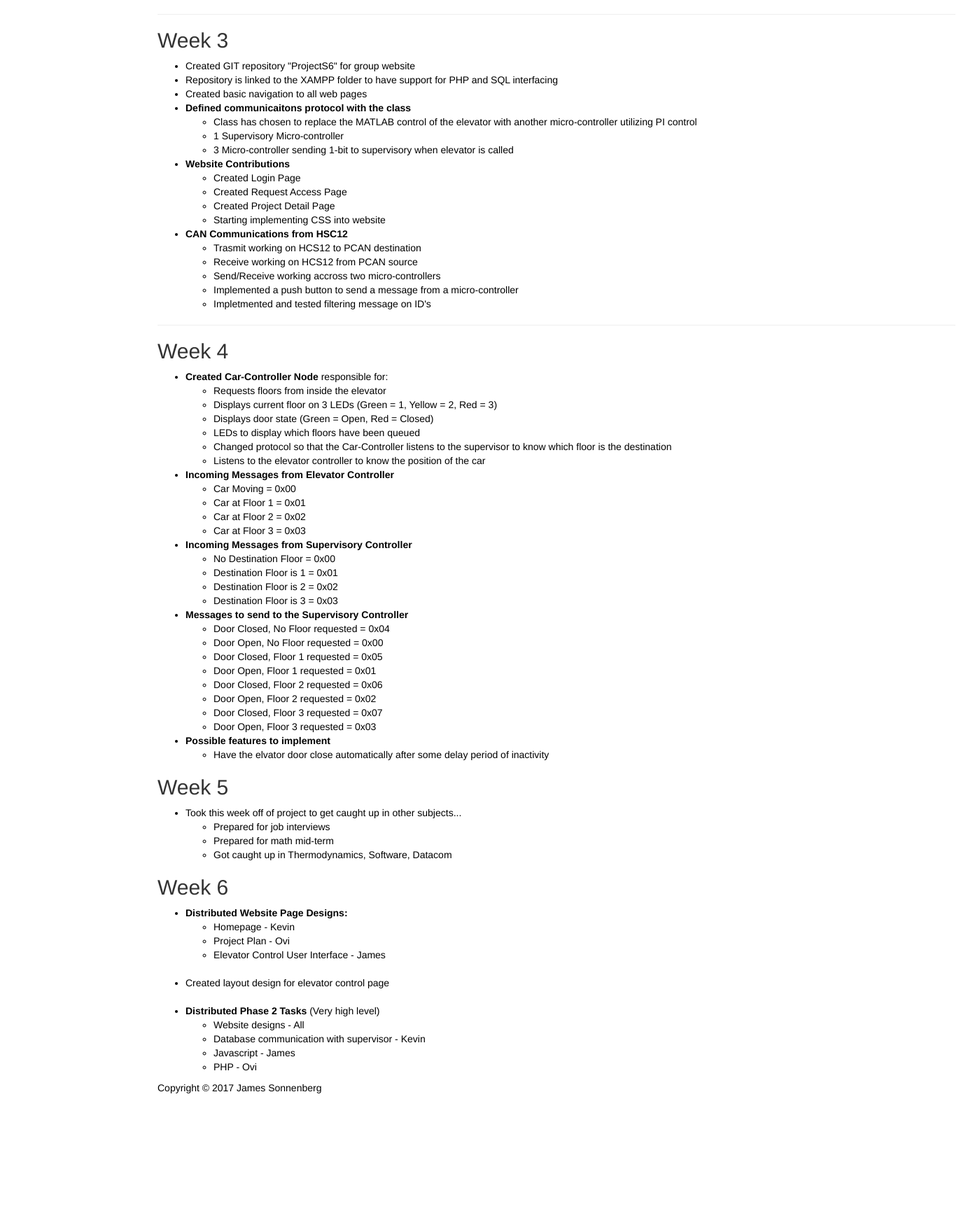
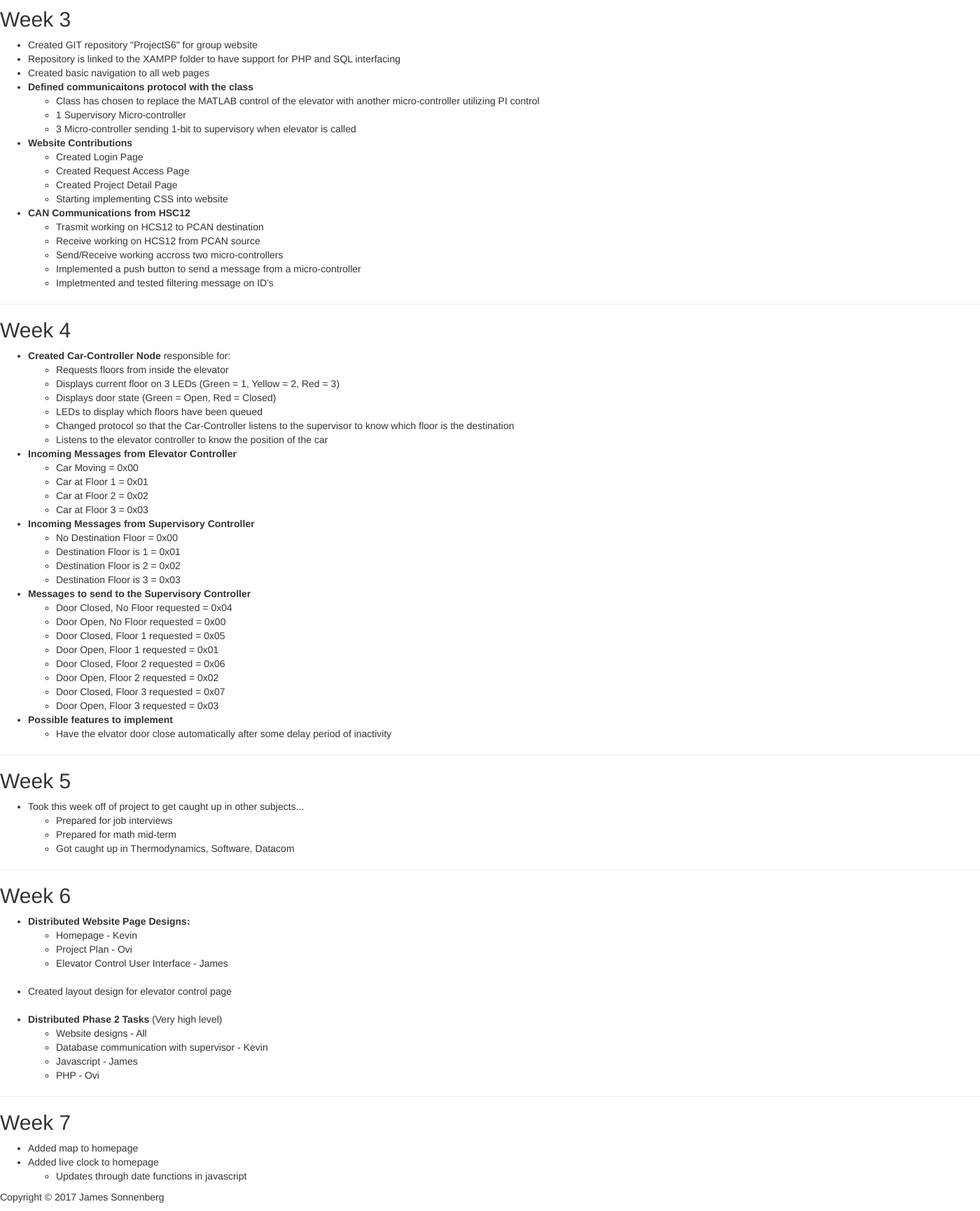
Before and after one commit to Jsonnenberg6500/ProjectS6, a PHP site: page /james-logbook.html in a window 1400 px wide. Shown: the part 1000-2730 px from the top of the page at 70% size. Before the commit the page ends 2562 px from the top, so only its background shows below. Run offline with PHP 8.4, Linux system fonts and the light colour scheme; some libraries are stand-ins or nearby versions.

Commit message:
Update for homepage

```diff
--- a/css/James_logbook.css
+++ b/css/James_logbook.css
@@ -1,19 +1,20 @@
-body {font-family: arial;}
+body {
+	font-family: arial;
+}
 
-header{	display: inline-block;
-				padding: 5px;}
 
-.header_menu{	display: inline-block;
-							padding: 5px;}
-
-h1 {color: grey;
+h1 {
+	color: grey;
 	font-family: Verdana;
 	text-align: center;
 }
 
-h2{color: grey;}
+h2{
+	color: grey;
+}
 
-img {height: 300px;
+img {
+	height: 300px;
 	display: block;
 	margin-left: auto;
 	margin-right: auto;
@@ -25,15 +26,3 @@ figcaption{
 	font-style: italic;
 	font-size: 90;
 }
-
-li{color: black;}
-
-body {
-			background-color: black;
-			padding-left: 15%;
-			padding-right: 15%;
-		}
-
-p{
-	color: black;
-	}
--- a/james-logbook.html
+++ b/james-logbook.html
@@ -2,17 +2,20 @@
 <html lang="en">
 	<head>
 		<title>Project VI</title>
-		<link href="css/James_logbook.css" type="text/css" rel="stylesheet" />
+
 		<meta charset="utf-8">
 		<meta name="viewport" content="width=device-width, initial-scale=1">
+
+		<link href="css/James_logbook.css" type="text/css" rel="stylesheet" />
 		<link rel="stylesheet" href="https://maxcdn.bootstrapcdn.com/bootstrap/3.3.7/css/bootstrap.min.css">
+
 		<script src="https://ajax.googleapis.com/ajax/libs/jquery/3.2.0/jquery.min.js"></script>
 		<script src="https://maxcdn.bootstrapcdn.com/bootstrap/3.3.7/js/bootstrap.min.js"></script>
 	</head>
 
 
 	<body>
-		<div id="page" class="container">
+		<div id="page">
 
 			<header id="navbar">
 				<nav class="navbar navbar-inverse">
@@ -158,6 +161,7 @@
 			</ul>
 		</ul>
 
+<hr />
 		<h2>Week 5</h2>
 		<ul>
 			<li>Took this week off of project to get caught up in other subjects...</li>
@@ -168,6 +172,7 @@
 			</ul>
 		</ul>
 
+<hr />
 		<h2>Week 6</h2>
 		<ul>
 			<li><b>Distributed Website Page Designs: </b></li>
@@ -187,6 +192,16 @@
 				<li>PHP - Ovi</li>
 			</ul>
 		</ul>
+<hr />
+		<h2>Week 7</h2>
+		<ul>
+			<li>Added map to homepage </li>
+			<li>Added live clock to homepage </li>
+			<ul>
+				<li>Updates through date functions in javascript</li>
+			</ul>
+		</ul>
+
 
 		<p>Copyright &copy 2017 James Sonnenberg</p>
 
```
Also changed, not shown: css/index_style.css (+8 -0 lines), index.html (+38 -13 lines), js/clock.js (added, +30 -0 lines), js/greeting.js (added, +14 -0 lines). Lines whose indentation alone changed are shown as unchanged.
